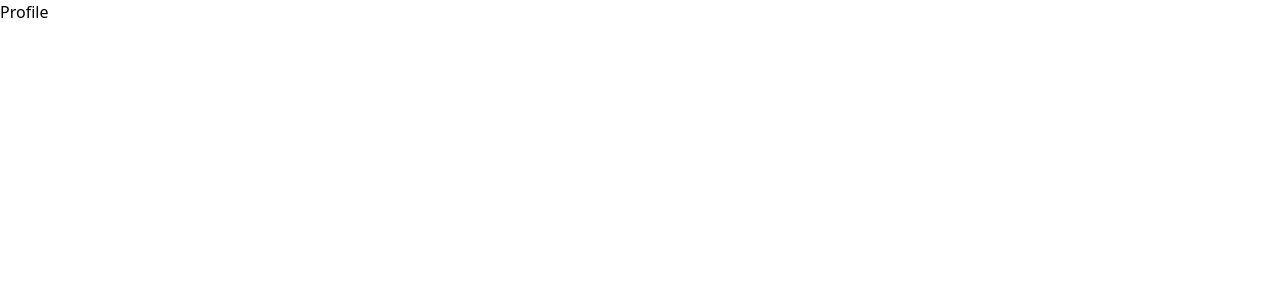
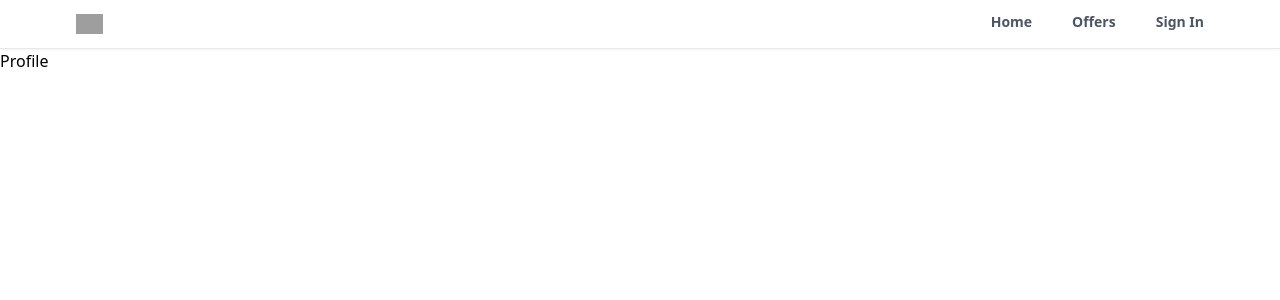
Before and after one commit to RahulGIT24/Realtor-Clone-React, a React (Create React App) app: page /profile in a window 1280 px wide. Shown: the top 300 px of the page. Built offline with nearby package versions, Linux system fonts and the light colour scheme; grey boxes are pictures that could not be loaded.

Commit message:
Created Header Component

```diff
--- a/src/App.css
+++ b/src/App.css
@@ -1,38 +1,4 @@
-.App {
-  text-align: center;
+*{
+  margin: 0;
+  padding: 0;
 }
-
-.App-logo {
-  height: 40vmin;
-  pointer-events: none;
-}
-
-@media (prefers-reduced-motion: no-preference) {
-  .App-logo {
-    animation: App-logo-spin infinite 20s linear;
-  }
-}
-
-.App-header {
-  background-color: #282c34;
-  min-height: 100vh;
-  display: flex;
-  flex-direction: column;
-  align-items: center;
-  justify-content: center;
-  font-size: calc(10px + 2vmin);
-  color: white;
-}
-
-.App-link {
-  color: #61dafb;
-}
-
-@keyframes App-logo-spin {
-  from {
-    transform: rotate(0deg);
-  }
-  to {
-    transform: rotate(360deg);
-  }
-}
--- a/src/App.js
+++ b/src/App.js
@@ -6,11 +6,14 @@
 import Signup from './Pages/Signup';
 import ForgotPassword from './Pages/ForgotPassword';
 import Offers from './Pages/Offers';
+import Header from './Components/Header';
+
 
 function App() {
   return (
     <>
       <Router>
+        <Header/>
         <Routes>
           <Route exact path='/' element={<Home />} />
           <Route exact path='/profile' element={<Profile />} />
--- /dev/null
+++ b/src/Components/Header.jsx
@@ -0,0 +1,33 @@
+import React from 'react'
+import { useLocation, useNavigate } from 'react-router-dom'
+
+
+function Header() {
+    const location = useLocation();
+    const navigate = useNavigate()
+
+    const pathRoute = (route) => {
+        if (route === location.pathname) {
+            return true;
+        }
+    }
+
+    return (
+        <div className='bg-white border-b shadow-sm sticky top-0'>
+            <header className='flex justify-between items-center px-3 max-w-6xl mx-auto'>
+                <div>
+                    <img src="https://static.rdc.moveaws.com/images/logos/rdc-logo-default.svg" alt="realtor-logo" className='h-5 cursor-pointer' onClick={() => { navigate('/') }} />
+                </div>
+                <div >
+                    <ul className='flex space-x-10'>
+                        <li className={`py-3 text-sm font-semibold cursor-pointer text-gray-600 border-b-4 border-b-transparent ${pathRoute('/') && "text-black border-b-red-700"}`} onClick={()=>{navigate('/')}}>Home</li>
+                        <li className={`py-3 text-sm font-semibold cursor-pointer text-gray-600 border-b-4 border-b-transparent ${pathRoute('/offers') && "text-black border-b-red-700"}`} onClick={()=>{navigate('/offers')}}>Offers</li>
+                        <li className={`py-3 text-sm font-semibold cursor-pointer text-gray-600 border-b-4 border-b-transparent ${pathRoute('/sign-in') && "text-black border-b-red-700"}`} onClick={()=>{navigate('/sign-in')}}> Sign In</li>
+                    </ul>
+                </div>
+            </header>
+        </div>
+    )
+}
+
+export default Header
```
